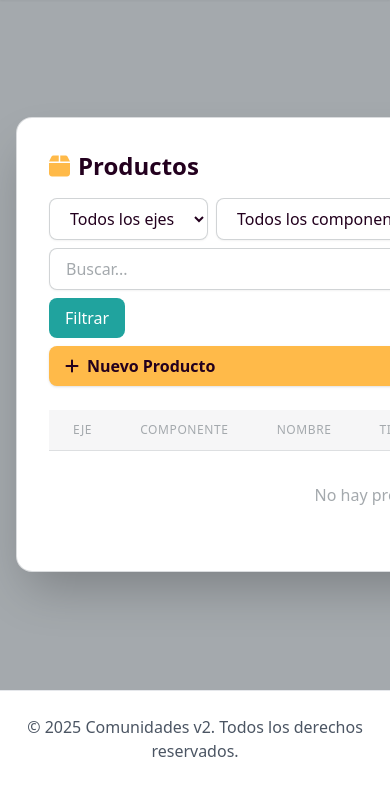
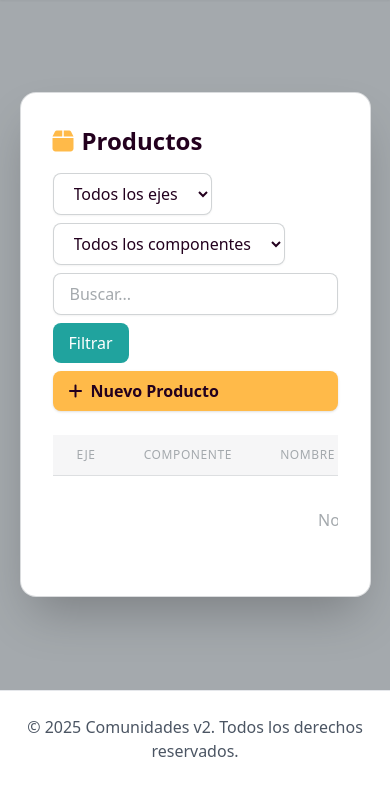
Before and after one commit to dagargon89/comunidades_v2, a PHP site: page /productos/index.php in a window 390 px wide; the page is wider, and only the part inside the window is pictured. Shown: the part 57-844 px from the top of that part. Run offline with PHP 8.4, Linux system fonts and the light colour scheme; the visitor is signed in with stand-in values (Sample User, id 1); data that the repository does not hold is empty; some libraries are stand-ins or nearby versions.

Commit message:
Actualización de estilos en múltiples archivos para ajustar el ancho de los contenedores a un 90vw, mejorando la responsividad de la interfaz. Se modifican los archivos de actividades, beneficiarios, ejes, organizaciones, polígonos, productos y usuarios para asegurar una presentación más uniforme y accesible en diferentes dispositivos.

```diff
--- a/actividades/create.php
+++ b/actividades/create.php
@@ -43,7 +43,7 @@ try {
 }
 ?>
 <div class="flex flex-col items-center justify-center min-h-[70vh]">
-    <div class="bg-white rounded-2xl shadow-2xl p-8 border border-cadet/40 w-full max-w-4xl mx-auto">
+    <div class="bg-white rounded-2xl shadow-2xl p-8 border border-cadet/40 w-full w-[90vw] mx-auto">
         <h1 class="text-2xl font-bold text-primary flex items-center gap-2 mb-6">
             <i class="fas fa-tasks text-accent"></i> Nueva Actividad
         </h1>
--- a/actividades/index.php
+++ b/actividades/index.php
@@ -105,7 +105,7 @@ try {
 }
 ?>
 <div class="flex flex-col items-center justify-center min-h-[70vh]">
-    <div class="bg-white rounded-2xl shadow-2xl p-8 border border-cadet/40 w-full max-w-7xl mx-auto">
+    <div class="bg-white rounded-2xl shadow-2xl p-8 border border-cadet/40 w-full w-[90vw] mx-auto">
         <div class="flex flex-col md:flex-row md:items-center md:justify-between mb-6 gap-4">
             <h1 class="text-2xl font-bold text-primary flex items-center gap-2">
                 <i class="fas fa-tasks text-accent"></i> Actividades
--- a/beneficiarios/create.php
+++ b/beneficiarios/create.php
@@ -6,7 +6,7 @@ $actividad_id = intval($_GET['actividad_id'] ?? 0);
 $sexos = ["Femenino", "Masculino", "Otro"];
 ?>
 <div class="flex flex-col items-center justify-center min-h-[70vh]">
-    <div class="bg-white rounded-2xl shadow-2xl p-8 border border-cadet/40 w-full max-w-3xl mx-auto">
+    <div class="bg-white rounded-2xl shadow-2xl p-8 border border-cadet/40 w-full w-[90vw] mx-auto">
         <h1 class="text-2xl font-bold text-primary flex items-center gap-2 mb-6">
             <i class="fas fa-user-plus text-accent"></i> Nuevo Beneficiario
         </h1>
--- a/beneficiarios/index.php
+++ b/beneficiarios/index.php
@@ -40,7 +40,7 @@ try {
 }
 ?>
 <div class="flex flex-col items-center justify-center min-h-[70vh]">
-    <div class="bg-white rounded-2xl shadow-2xl p-8 border border-cadet/40 w-[90vw] max-w-7xl mx-auto">
+    <div class="bg-white rounded-2xl shadow-2xl p-8 border border-cadet/40 w-full w-[90vw] mx-auto">
         <h1 class="text-2xl font-bold text-primary flex items-center gap-2 mb-6">
             <i class="fas fa-user-friends text-accent"></i> Beneficiarios por Actividad
         </h1>
--- a/componentes/index.php
+++ b/componentes/index.php
@@ -40,7 +40,7 @@ try {
 }
 ?>
 <div class="flex flex-col items-center justify-center min-h-[70vh]">
-    <div class="bg-white rounded-2xl shadow-2xl p-8 border border-cadet/40 w-full max-w-6xl mx-auto">
+    <div class="bg-white rounded-2xl shadow-2xl p-8 border border-cadet/40 w-full w-[90vw] mx-auto">
         <div class="flex flex-col md:flex-row md:items-center md:justify-between mb-6 gap-4">
             <h1 class="text-2xl font-bold text-primary flex items-center gap-2">
                 <i class="fas fa-cubes text-accent"></i> Componentes
--- a/ejes/create.php
+++ b/ejes/create.php
@@ -4,7 +4,7 @@ require_once '../includes/header.php';
 if (!isAuthenticated()) redirect('/auth/login.php');
 ?>
 <div class="flex flex-col items-center justify-center min-h-[70vh]">
-    <div class="bg-white rounded-2xl shadow-2xl p-8 border border-cadet/40 w-full max-w-lg mx-auto">
+    <div class="bg-white rounded-2xl shadow-2xl p-8 border border-cadet/40 w-full w-[90vw] mx-auto">
         <h1 class="text-2xl font-bold text-primary flex items-center gap-2 mb-6">
             <i class="fas fa-sitemap text-accent"></i> Nuevo Eje Estratégico
         </h1>
--- a/ejes/index.php
+++ b/ejes/index.php
@@ -22,7 +22,7 @@ try {
 }
 ?>
 <div class="flex flex-col items-center justify-center min-h-[70vh]">
-    <div class="bg-white rounded-2xl shadow-2xl p-8 border border-cadet/40 w-full max-w-4xl mx-auto">
+    <div class="bg-white rounded-2xl shadow-2xl p-8 border border-cadet/40 w-full w-[90vw] mx-auto">
         <div class="flex flex-col md:flex-row md:items-center md:justify-between mb-6 gap-4">
             <h1 class="text-2xl font-bold text-primary flex items-center gap-2">
                 <i class="fas fa-sitemap text-accent"></i> Ejes Estratégicos
--- a/includes/header.php
+++ b/includes/header.php
@@ -78,7 +78,7 @@
     <?php endif; ?>
 
     <!-- Contenido principal -->
-    <main class="flex-1 max-w-7xl mx-auto px-4 sm:px-6 lg:px-8 py-8 flex flex-col justify-center">
+    <main class="flex-1 w-[90vw] mx-auto py-8 flex flex-col justify-center">
 </body>
 
 </html>
--- a/organizaciones/create.php
+++ b/organizaciones/create.php
@@ -4,7 +4,7 @@ require_once '../includes/header.php';
 if (!isAuthenticated()) redirect('/auth/login.php');
 ?>
 <div class="flex flex-col items-center justify-center min-h-[70vh]">
-    <div class="bg-white rounded-2xl shadow-2xl p-8 border border-cadet/40 w-full max-w-lg mx-auto">
+    <div class="bg-white rounded-2xl shadow-2xl p-8 border border-cadet/40 w-full w-[90vw] mx-auto">
         <h1 class="text-2xl font-bold text-primary flex items-center gap-2 mb-6">
             <i class="fas fa-building text-accent"></i> Nueva Organización
         </h1>
--- a/organizaciones/index.php
+++ b/organizaciones/index.php
@@ -21,7 +21,7 @@ try {
 }
 ?>
 <div class="flex flex-col items-center justify-center min-h-[70vh]">
-    <div class="bg-white rounded-2xl shadow-2xl p-8 border border-cadet/40 w-full max-w-4xl mx-auto">
+    <div class="bg-white rounded-2xl shadow-2xl p-8 border border-cadet/40 w-full w-[90vw] mx-auto">
         <div class="flex flex-col md:flex-row md:items-center md:justify-between mb-6 gap-4">
             <h1 class="text-2xl font-bold text-primary flex items-center gap-2">
                 <i class="fas fa-building text-accent"></i> Organizaciones
--- a/poligonos/create.php
+++ b/poligonos/create.php
@@ -4,7 +4,7 @@ require_once '../includes/header.php';
 if (!isAuthenticated()) redirect('/auth/login.php');
 ?>
 <div class="flex flex-col items-center justify-center min-h-[70vh]">
-    <div class="bg-white rounded-2xl shadow-2xl p-8 border border-cadet/40 w-full max-w-lg mx-auto">
+    <div class="bg-white rounded-2xl shadow-2xl p-8 border border-cadet/40 w-full w-[90vw] mx-auto">
         <h1 class="text-2xl font-bold text-primary flex items-center gap-2 mb-6">
             <i class="fas fa-draw-polygon text-accent"></i> Nuevo Polígono
         </h1>
--- a/productos/index.php
+++ b/productos/index.php
@@ -52,7 +52,7 @@ try {
 }
 ?>
 <div class="flex flex-col items-center justify-center min-h-[70vh]">
-    <div class="bg-white rounded-2xl shadow-2xl p-8 border border-cadet/40 w-full max-w-7xl mx-auto">
+    <div class="bg-white rounded-2xl shadow-2xl p-8 border border-cadet/40 w-full w-[90vw] mx-auto">
         <div class="flex flex-col md:flex-row md:items-center md:justify-between mb-6 gap-4">
             <h1 class="text-2xl font-bold text-primary flex items-center gap-2">
                 <i class="fas fa-box text-accent"></i> Productos
--- a/usuarios/index.php
+++ b/usuarios/index.php
@@ -22,7 +22,7 @@ try {
 require_once '../includes/header.php';
 ?>
 <div class="flex flex-col items-center justify-center min-h-[70vh]">
-    <div class="bg-white rounded-2xl shadow-2xl p-8 border border-cadet/40 w-full max-w-5xl mx-auto">
+    <div class="bg-white rounded-2xl shadow-2xl p-8 border border-cadet/40 w-full w-[90vw] mx-auto">
         <div class="flex flex-col md:flex-row md:items-center md:justify-between mb-6 gap-4">
             <h1 class="text-2xl font-bold text-primary flex items-center gap-2">
                 <i class="fas fa-users text-accent"></i> Usuarios
```
Also changed, not shown: usuarios/create.php (+9 -2 lines).
